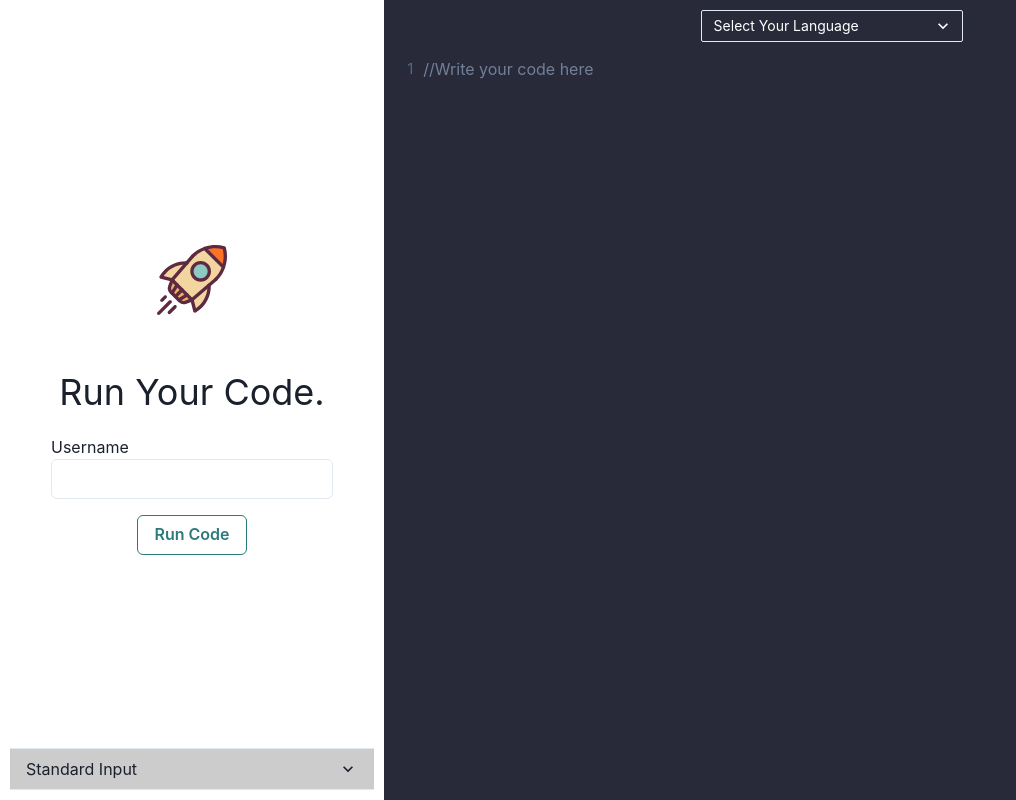
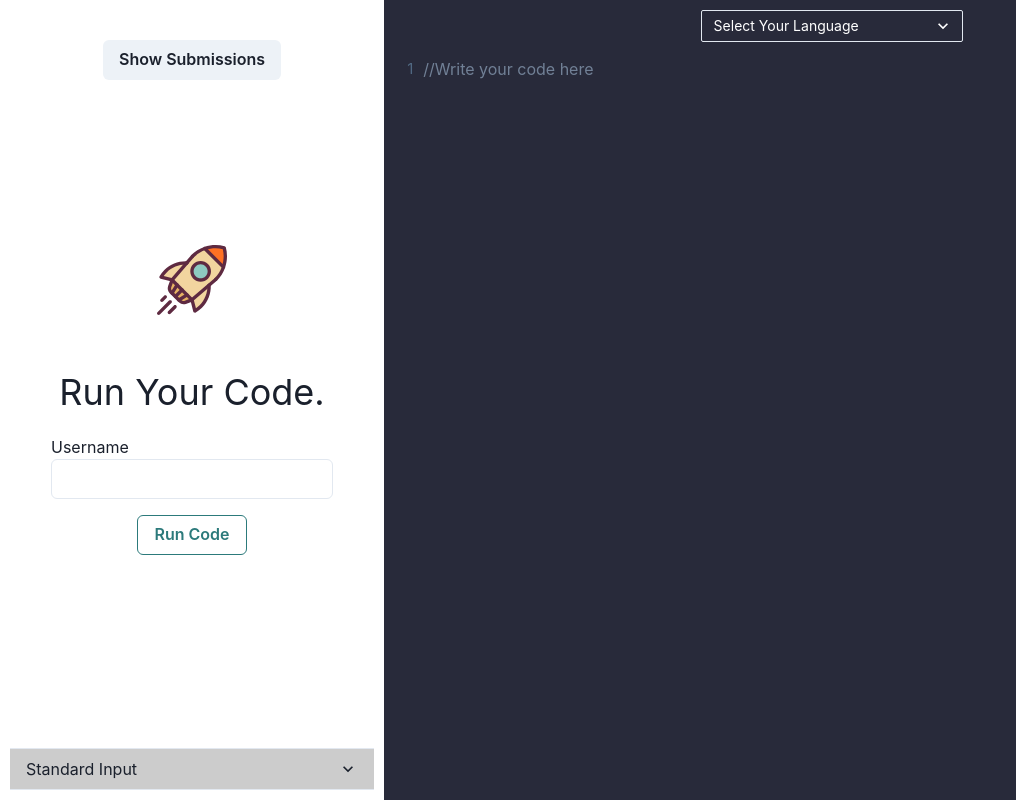
Before and after one commit to kaifkh20/tuf-assignment-frontend, a React (Vite) app: page / in a window 1280 px wide. Shown: the whole page, without its empty margins (0-1016 px from the left). Built offline with nearby package versions, Linux system fonts and the light colour scheme.

Commit message:
Added Show Submission Button

```diff
--- a/index.html
+++ b/index.html
@@ -2,7 +2,7 @@
 <html lang="en">
   <head>
     <meta charset="UTF-8" />
-    <link rel="icon" type="image/svg+xml" href="public/rocket.svg" />
+    <link rel="icon" type="image/svg+xml" href="images/rocket.svg" />
     <meta name="viewport" content="width=device-width, initial-scale=1.0" />
     <title>Code Runner</title>
   </head>
--- a/src/Page1.jsx
+++ b/src/Page1.jsx
@@ -1,5 +1,5 @@
 import { useState,createElement } from "react";
-import { Box, Flex, Text, Textarea,Select,Accordion,AccordionButton,AccordionPanel,AccordionItem,AccordionIcon,Alert,AlertTitle,AlertIcon,AlertDescription, Input, Button } from "@chakra-ui/react";
+import { Box, Flex,Link, Text, Textarea,Select,Accordion,AccordionButton,AccordionPanel,AccordionItem,AccordionIcon,Alert,AlertTitle,AlertIcon,AlertDescription, Input, Button } from "@chakra-ui/react";
 import { Navigate } from "react-router-dom";
 
 const backEndApi = "https://tuf-assignment-backend-at6z.onrender.com"
@@ -95,8 +95,14 @@ export default function Page1(){
 
             <Flex width={"30vw"} justifyContent={"center"} alignItems={"center"} direction={"column"}>
 
+                <Box position={"fixed"} top={"10"}>
+                <Button>
+                    <Link href="/page2">Show Submissions</Link>
+                </Button>
+                </Box>
+
                 <Box marginBottom={"50px"}>
-                    <img src="/rocket.svg" width={"70px"}></img>
+                    <img src="images/rocket.svg" width={"70px"}></img>
                 </Box>
 
                 <Box>
```
Also changed, not shown: public/images/rocket.svg (renamed from public/rocket.svg).
